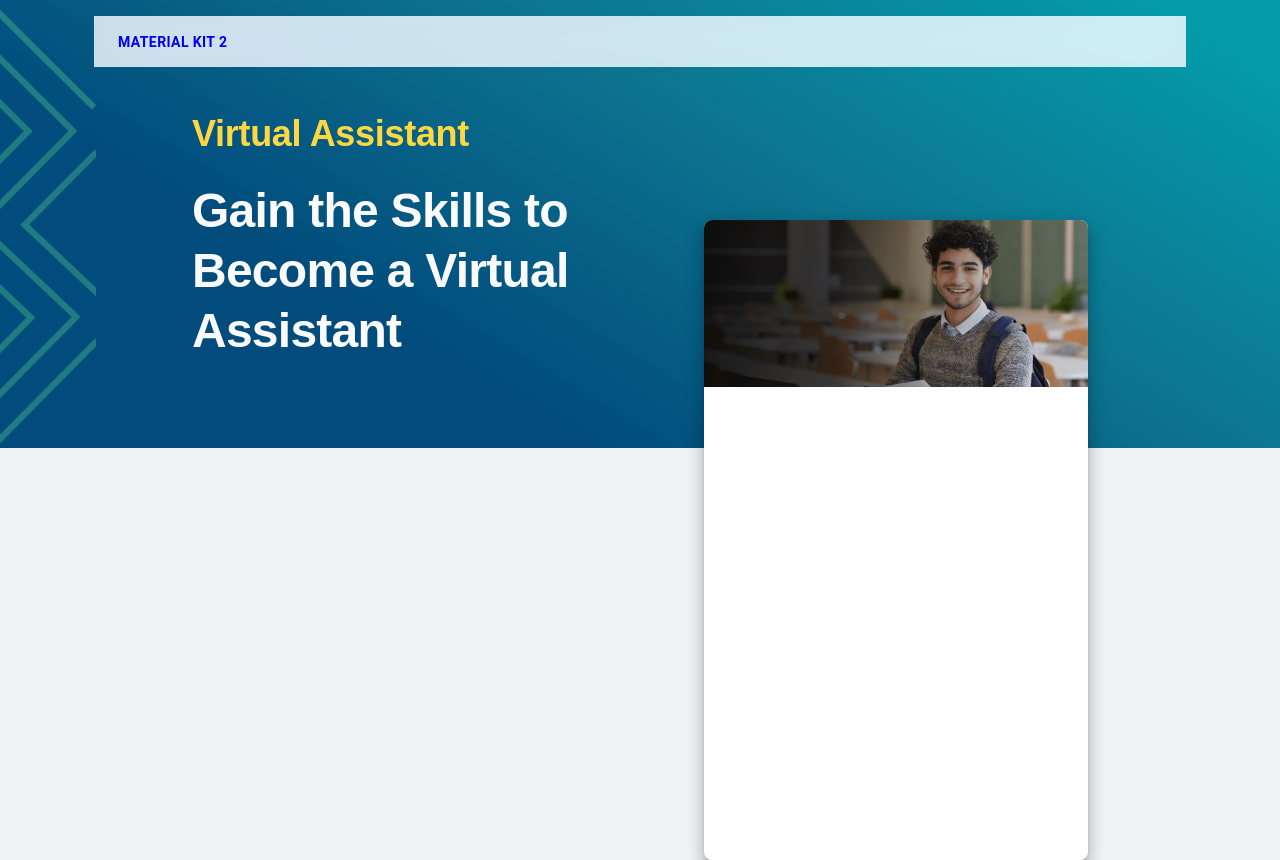
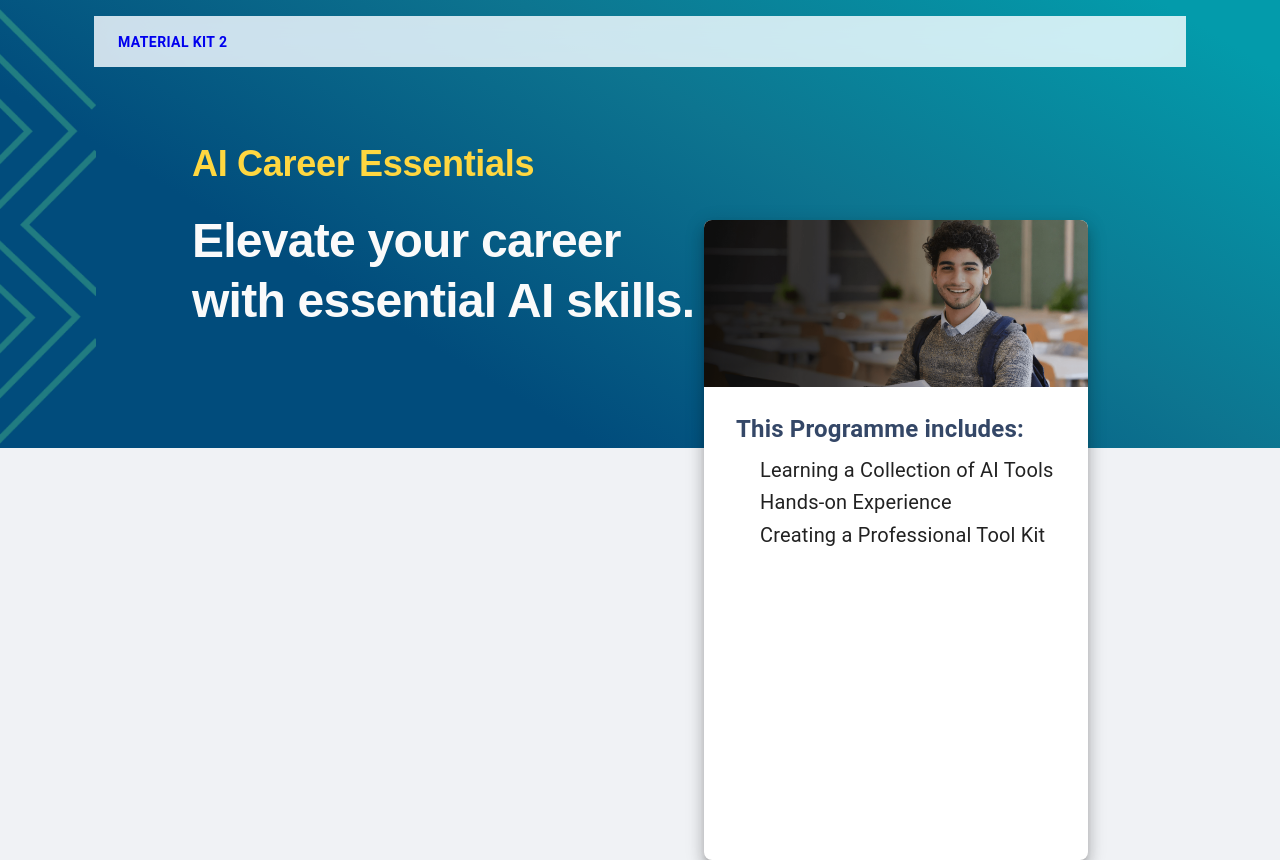
Before and after one commit to amrelsaady98/skillify, a React (Create React App) app: page /course in a window 1280 px wide. Built offline with nearby package versions, Linux system fonts and the light colour scheme.

Commit message:
some enhancement and arrangements

```diff
--- a/src/pages/CourseDetails/CourseDetails.js
+++ b/src/pages/CourseDetails/CourseDetails.js
@@ -43,10 +43,10 @@ export default function CourseDetails(params){
                     }}
                 >
                     <Typography variant={'h2'} color={amber['A200']} style={{padding:`${pxToRem(24)} ${pxToRem(0)}`}}>
-                        Virtual Assistant
+                      {response.title}
                     </Typography>
                    <Typography variant={'h1'} color={grey[50]}>
-                       Gain the Skills to Become a Virtual Assistant
+                     {response.description}
                    </Typography>
                 </Box>
 
@@ -78,6 +78,32 @@ export default function CourseDetails(params){
                                  borderRadius: `${pxToRem(8)} ${pxToRem(8)} 0 0`
                              }}
                         />
+                      <Box
+                        sx={{
+                          px:'2rem',
+                          py:'1rem',
+                        }}
+                      >
+
+                        <Box>
+                          <Typography variant={'h4'} sx={{
+                            marginBottom:'0.5rem'
+                          }}>
+                            This Programme includes:
+                          </Typography>
+                          {response.highlights.map(highlight => (
+                                <Typography
+                                variant={'body1'}
+                                sx={{
+                                  marginInlineStart:'1.5rem'
+                                }}
+                                >
+                                {highlight}
+                                </Typography>
+                          ))}
+                        </Box>
+
+                      </Box>
                     </Paper>
                 </Box>
                 <Box
@@ -91,3 +117,38 @@ export default function CourseDetails(params){
         </>
     )
 }
+
+let response = {
+    "title": "AI Career Essentials",
+    "description": "Elevate your career with essential AI skills.",
+    "details": {
+        "duration": "6 Weeks",
+        "commitment": "5-10 hrs/week, Online",
+        "startDate": "16 September 2024",
+        "applicationDeadline": "5 September 2024",
+        "adminFee": "$0"
+    },
+    "highlights": [
+        "Learning a Collection of AI Tools",
+        "Hands-on Experience",
+        "Creating a Professional Tool Kit"
+    ],
+    "weeklyWorkflow": [
+        {"week": 1, "title": "Getting Smart About AI", "description": "Understand fundamental AI concepts and trends."},
+        {"week": 2, "title": "Improving Your Persona", "description": "Enhance your personal branding and professional presence."},
+        {"week": 3, "title": "Becoming More Creative at Work", "description": "Learn how AI can boost your creativity and productivity."},
+        {"week": 4, "title": "Becoming a Superhero at Work", "description": "Develop skills to excel in your current role with AI."},
+        {"week": 5, "title": "Mastering AI for Entrepreneurship", "description": "Use AI tools to innovate and drive business success."},
+        {"week": 6, "title": "Bringing It All Together", "description": "Integrate your learning and prepare for the future."}
+    ],
+    "outcomes": [
+        {"title": "Comprehensive Understanding of AI", "description": "Deep dive into LLM, GenAI, GPT, and effective AI prompting."},
+        {"title": "Empowered Professional Growth", "description": "Leverage AI tools to enhance your job search, CVs, and personal branding."},
+        {"title": "Entrepreneurial Empowerment & Execution", "description": "Craft business plans and develop websites using AI tools to drive innovation."}
+    ],
+    "callToAction": {
+        "text": "Ready to Get Started?",
+        "description": "For more information or to begin your journey, reach out to LEA, your ALX AI Assistant. Start gaining in-demand job skills today!"
+    },
+    "imageURL": "https://via.placeholder.com/300?text=AI+Career+Essentials"
+};
--- a/src/pages/home/home_page.js
+++ b/src/pages/home/home_page.js
@@ -112,10 +112,6 @@ export default function HomePage(){
                                 <CourseItem image={item.imageURL} name={item.title} duration={item.details.duration} link={'/course'}/>
                             </Grid>
                         ))}
-                        {/*<Grid xs={12} sm={12} md={6} lg={4} xl={3} >*/}
-                        {/*    <CourseItem/>*/}
-                        {/*</Grid>*/}
-
                     </Grid>
                 </Box>
 
```
